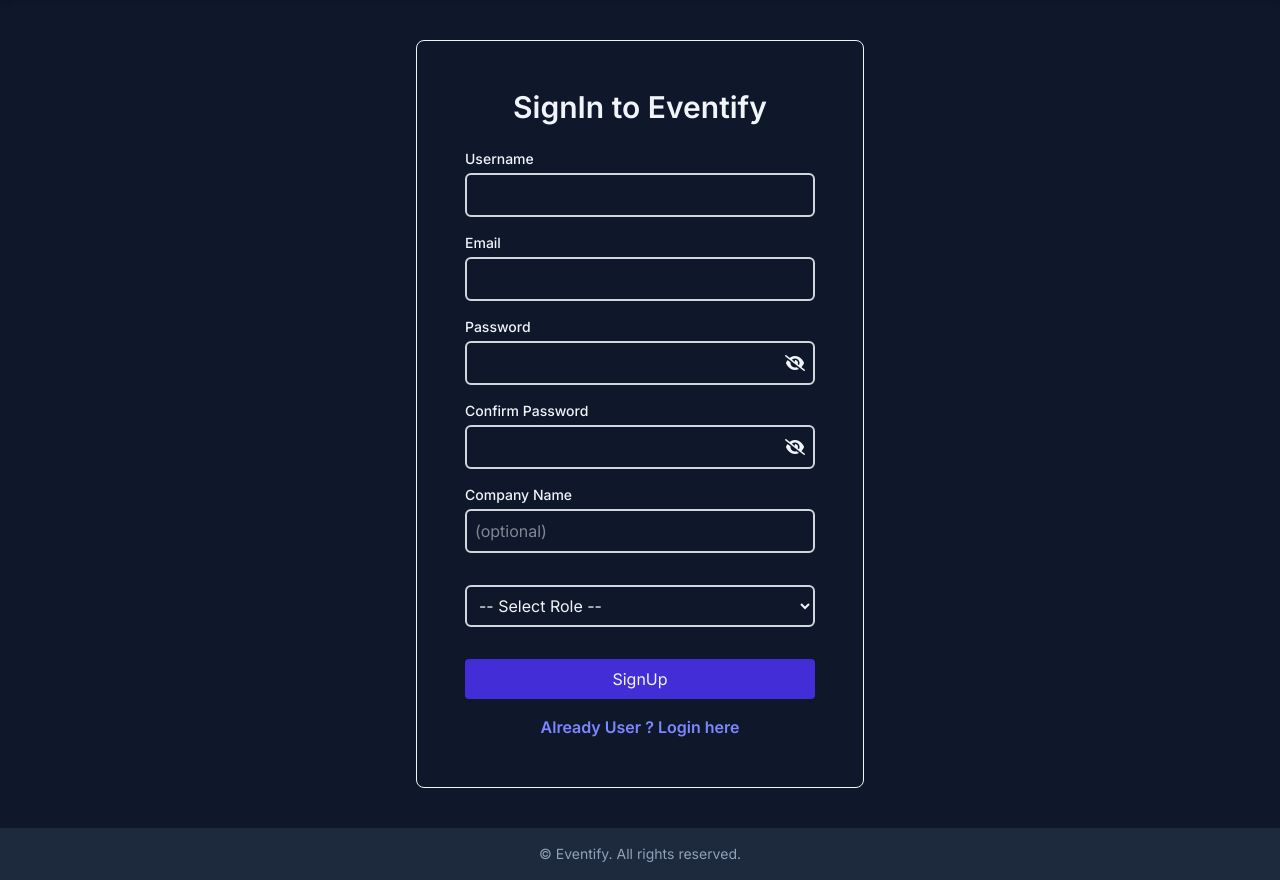
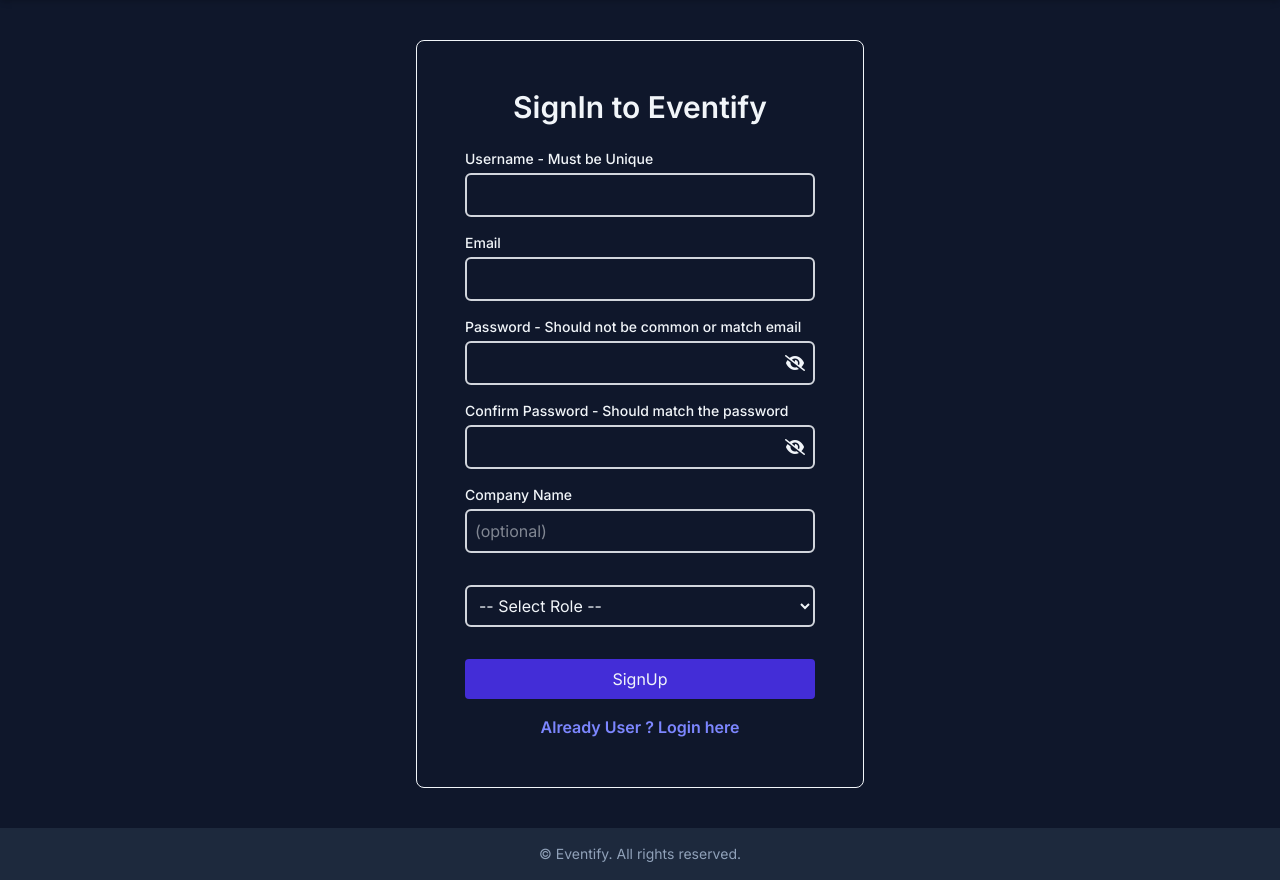
Before and after one commit to krishnasouravvemuri/Eventify, a Django app: page /signup_user/ in a window 1280 px wide. Shown: the part 64-944 px from the top of the page. Run offline with Django 5.2, Linux system fonts and the light colour scheme; style sheets or scripts are compiled from the project's sources; some libraries are stand-ins or nearby versions.

Commit message:
Update signup_user.html

```diff
--- a/auther/templates/signup_user.html
+++ b/auther/templates/signup_user.html
@@ -7,14 +7,16 @@
 {% endblock %}
 
 {% block body %}
-<span id = "show_message"></span>
-<div class="border max-w-xl mx-auto p-12 rounded-lg min-w-md w-md">
+<span id="show_message"></span>
+<div class=" max-w-5xl mx-auto gap-8">
+    <!-- Signup Form -->
+    <div class="border max-w-xl p-12 rounded-lg min-w-md w-md flex-1">
         <h1 class="text-center mb-6 text-3xl font-semibold">SignIn to Eventify</h1>
         <form method="POST" class="space-y-4" id="signupForm">
             {% csrf_token %}
 
             <div>
-            <label for="username" class="block text-sm font-medium">Username</label>
+                <label for="username" class="block text-sm font-medium">Username - Must be Unique</label>
                 <input
                     type="text"
                     name="username"
@@ -29,12 +31,12 @@
                     type="email"
                     name="email"
                     id="email"
-                class="mt-1 block w-full  bg-slate-900 border-2 border-gray-300 rounded-md p-2 focus:ring focus:ring-indigo-300 focus:outline-none"
+                    class="mt-1 block w-full bg-slate-900 border-2 border-gray-300 rounded-md p-2 focus:ring focus:ring-indigo-300 focus:outline-none"
                 >
             </div>
 
             <div>
-            <label for="password1" class="block text-sm font-medium">Password</label>
+                <label for="password1" class="block text-sm font-medium">Password - Should not be  common or match email</label>
                 <div style="position: relative;">
                     <input
                         type="password"
@@ -58,7 +60,7 @@
             </div>
 
             <div>
-            <label for="password2" class="block text-sm font-medium mt-4">Confirm Password</label>
+                <label for="password2" class="block text-sm font-medium mt-4">Confirm Password - Should match the password</label>
                 <div style="position: relative;">
                     <input
                         type="password"
@@ -88,7 +90,7 @@
                     name="company_name"
                     id="company_name"
                     class="mt-1 block w-full border-2 border-gray-300 rounded-md p-2 focus:ring focus:ring-indigo-300 focus:outline-none"
-                placeholder = "(optional)"
+                    placeholder="(optional)"
                 >
             </div>
 
@@ -107,6 +109,7 @@
 
         <a class="text-indigo-400 font-semibold block text-center" href="{% url 'login_user' %}">Already User ? Login here</a>
     </div>
+</div>
 
 <script>
     function togglePasswordVisibility(inputId, eyeId, eyeSlashId) {
@@ -124,9 +127,10 @@
             eyeSlash.style.display = "inline";
         }
     }
+
     function validatePasswords(event) {
         const password = document.getElementById('password').value;
-        const confirmPassword = document.getElementById('confirm_password').value;
+        const confirmPassword = document.getElementById('confirm-password').value;
 
         if (password !== confirmPassword) {
             document.getElementById('show_message').innerText = "Passwords Mismatch !"
```
Lines whose indentation alone changed are shown as unchanged.
